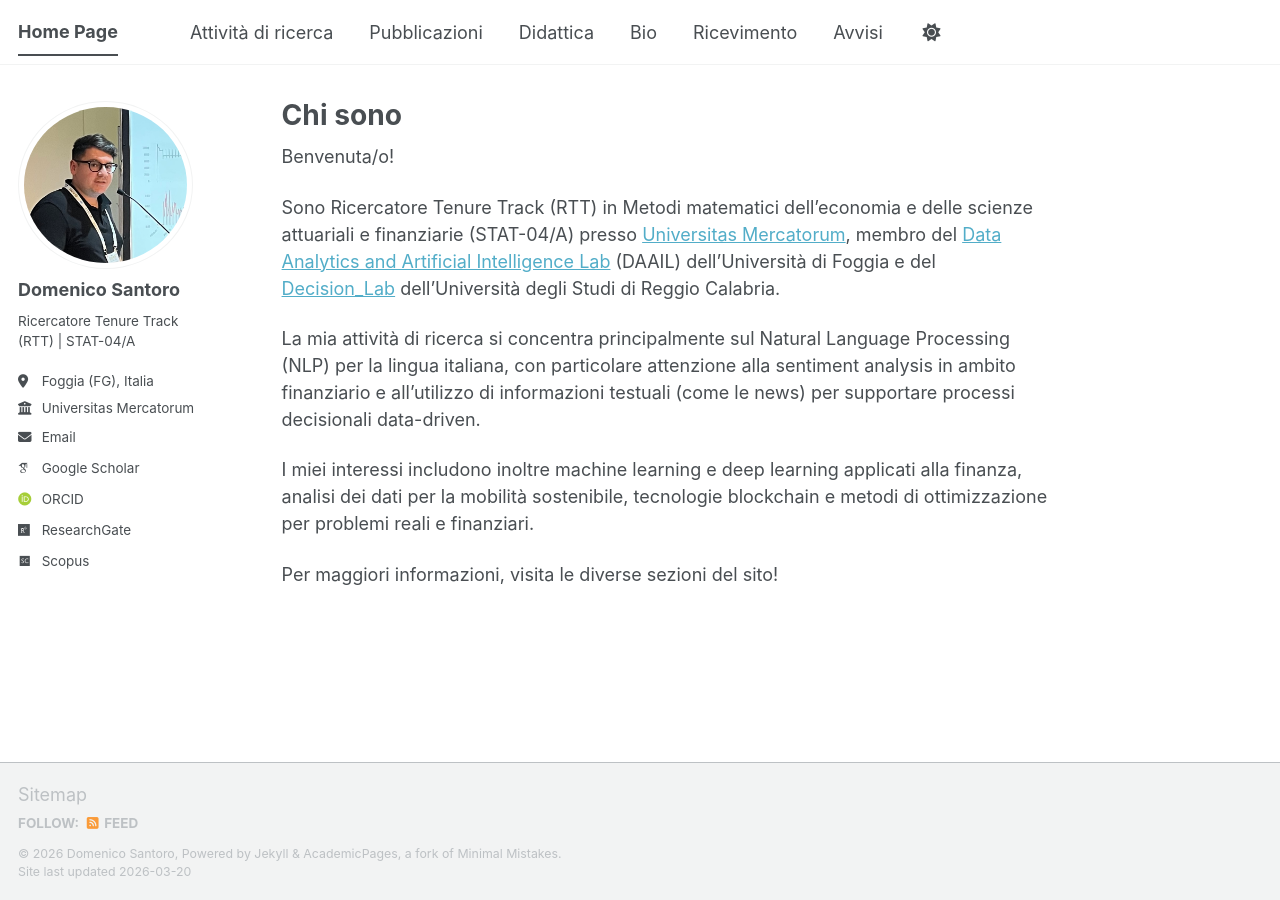
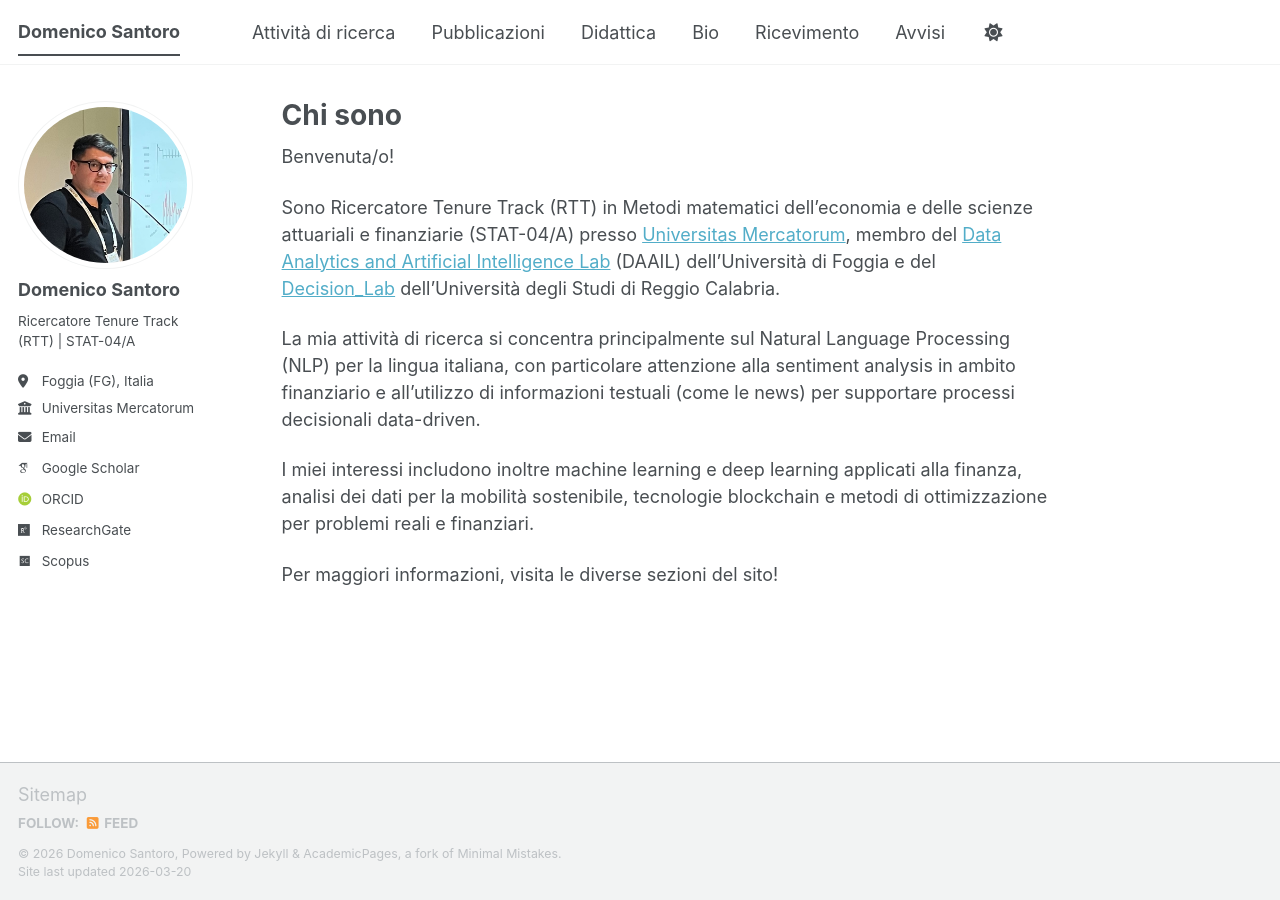
Before and after one commit to mimmoexe/mimmoexe.github.io, a Jekyll site: the page built from _pages/about.md, in a window 1280 px wide. Built offline with Jekyll 4.4.1, drawn with Linux system fonts in a browser that asks for light colours; some web fonts are replaced; a script bundle is joined from its source files by our own code; library files that are not in the unit come from our copies.

Commit message:
Update _config.yml

```diff
--- a/_config.yml
+++ b/_config.yml
@@ -9,7 +9,7 @@
 # Basic Site Settings
 locale                   : "en-US"
 site_theme               : "default" # The available themes options are "default", "air", "sunrise", "mint", "dirt" and "contrast"
-title                    : "Home Page"
+title                    : "Domenico Santoro"
 title_separator          : "-"
 name                     : &name "Domenico Santoro"
 description              : &description "Your Name's academic portfolio"   # Update this with a general description of your site, this is the default if not overridden by a page
```
